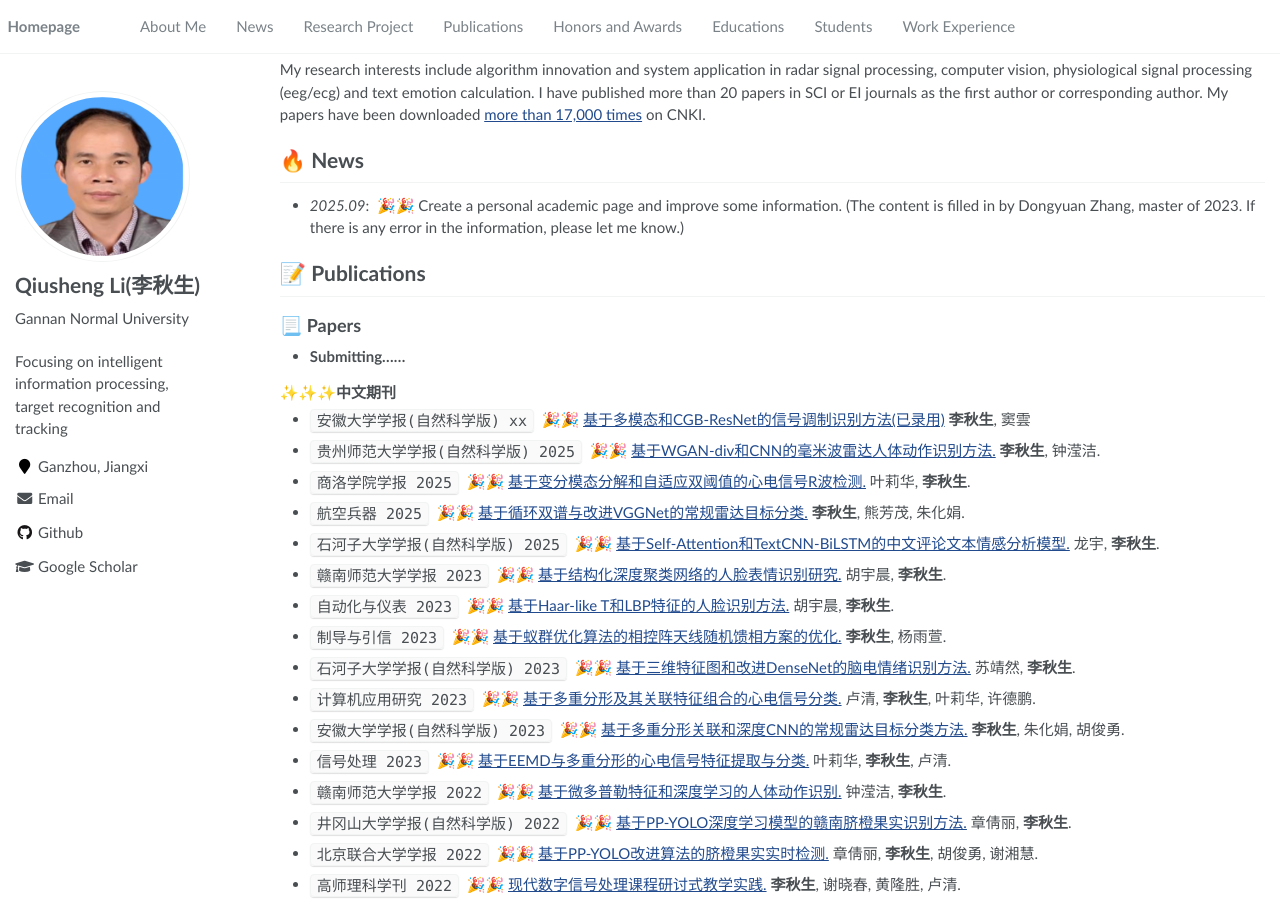
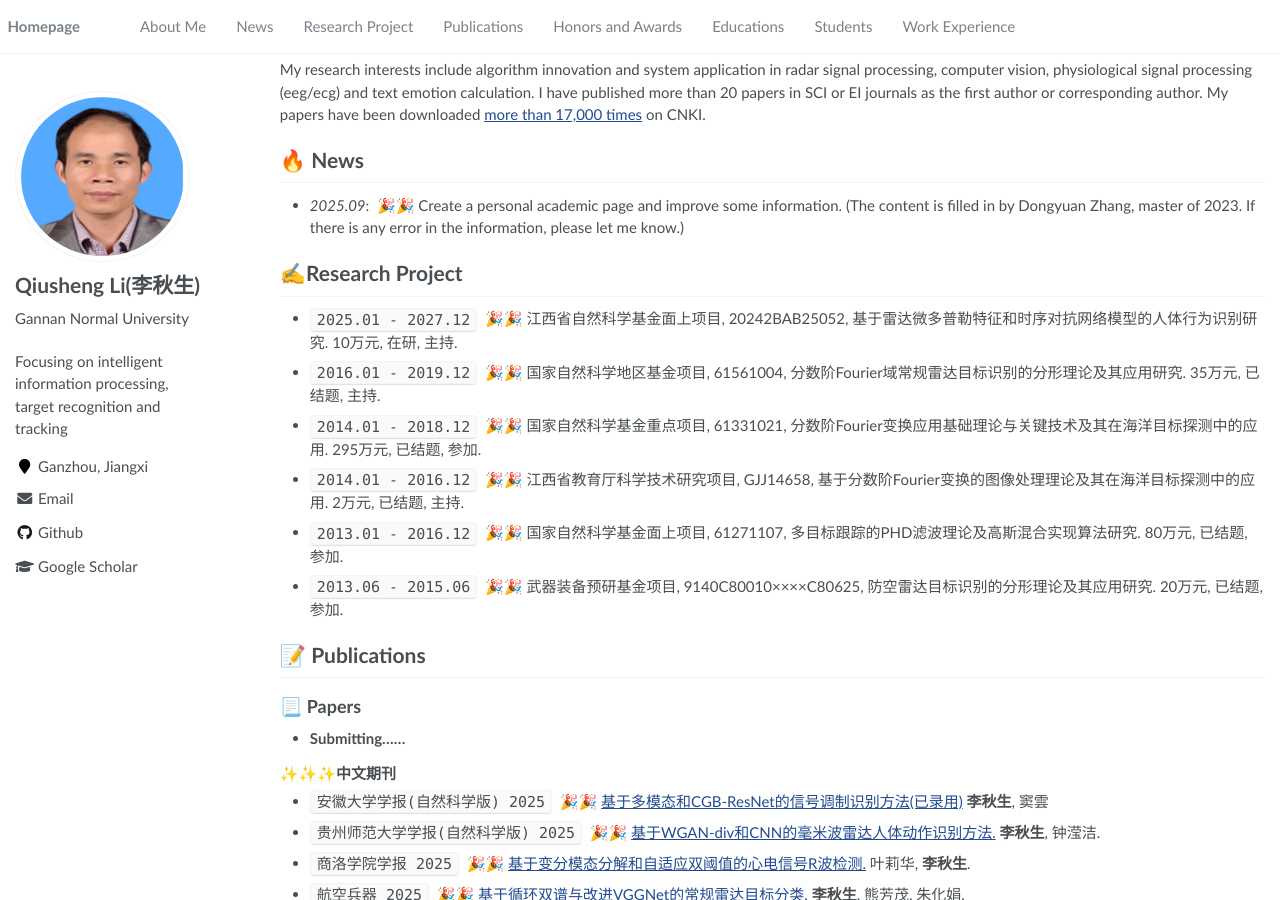
Before and after one commit to zhdongyuan/liqiusheng, a Jekyll site: the page built from _pages/about.md, in a window 1280 px wide and 900 px high, scrolled down 251 px. Built offline with Jekyll 4.4.1, drawn with Linux system fonts in a browser that asks for light colours; some of the changed text lies outside the part shown.

Commit message:
Update about.md

```diff
--- a/_pages/about.md
+++ b/_pages/about.md
@@ -29,6 +29,14 @@ My research interests include algorithm innovation and system application in rad
 
 - *2025.09*: &nbsp;🎉🎉 Create a personal academic page and improve some information. (The content is filled in by Dongyuan Zhang, master of 2023. If there is any error in the information, please let me know.)
 
+# ✍️Research Project
+
+- ``2025.01 - 2027.12`` &nbsp;🎉🎉 江西省自然科学基金面上项目, 20242BAB25052, 基于雷达微多普勒特征和时序对抗网络模型的人体行为识别研究. 10万元, 在研, 主持.
+- ``2016.01 - 2019.12`` &nbsp;🎉🎉 国家自然科学地区基金项目, 61561004, 分数阶Fourier域常规雷达目标识别的分形理论及其应用研究. 35万元, 已结题, 主持.
+- ``2014.01 - 2018.12`` &nbsp;🎉🎉 国家自然科学基金重点项目, 61331021, 分数阶Fourier变换应用基础理论与关键技术及其在海洋目标探测中的应用. 295万元, 已结题, 参加.
+- ``2014.01 - 2016.12`` &nbsp;🎉🎉 江西省教育厅科学技术研究项目, GJJ14658, 基于分数阶Fourier变换的图像处理理论及其在海洋目标探测中的应用. 2万元, 已结题, 主持.
+- ``2013.01 - 2016.12`` &nbsp;🎉🎉 国家自然科学基金面上项目, 61271107, 多目标跟踪的PHD滤波理论及高斯混合实现算法研究. 80万元, 已结题, 参加.
+- ``2013.06 - 2015.06`` &nbsp;🎉🎉 武器装备预研基金项目, 9140C80010××××C80625, 防空雷达目标识别的分形理论及其应用研究. 20万元, 已结题, 参加.
 
 # 📝 Publications
 ## 📃 Papers
@@ -37,7 +45,7 @@ My research interests include algorithm innovation and system application in rad
 
 ### ✨✨✨**中文期刊**
 
-- ``安徽大学学报(自然科学版) xx`` &nbsp;🎉🎉 [基于多模态和CGB-ResNet的信号调制识别方法(已录用)]() **李秋生**, 窦雲
+- ``安徽大学学报(自然科学版) 2025`` &nbsp;🎉🎉 [基于多模态和CGB-ResNet的信号调制识别方法(已录用)]() **李秋生**, 窦雲
 - ``贵州师范大学学报(自然科学版) 2025`` &nbsp;🎉🎉 [基于WGAN-div和CNN的毫米波雷达人体动作识别方法.](https://kns.cnki.net/kcms2/article/abstract?v=Ut-mckhA-RvolEXEbsNg8hFlUmfUTREdJLi5euTnXAyGeiwBjCCfDJo_7_ApVAWh8Z_gAF7fQbD1tpHZnCjJWsXs6N-cnFwdqmoYwVp9VroQ6pG5B3irC3hGtPrmVnh75ilVTFBEHxANc2JflAUC8r5gTeFHKrbvDhgLEU6i1hlvxc0DtkBHNA==&uniplatform=NZKPT&language=CHS) **李秋生**, 钟滢洁.
 - ``商洛学院学报 2025`` &nbsp;🎉🎉 [基于变分模态分解和自适应双阈值的心电信号R波检测.](https://kns.cnki.net/kcms2/article/abstract?v=Ut-mckhA-RvolEXEbsNg8hFlUmfUTREdJLi5euTnXAz2RsrZqEnyr5DSqxlx-hocdfryxWc_y9mnLP4F4h7djvrFNlAQjqxOt7kNjZRizNq3Xrszlm_cLroo5hd_Ij0i-s7OBU22GVC_IEpmMnU27ECaZB9Vn1nAy25T-8QLnXd0wr_xFputQA==&uniplatform=NZKPT&language=CHS) 叶莉华, **李秋生**.
 - ``航空兵器 2025`` &nbsp;🎉🎉 [基于循环双谱与改进VGGNet的常规雷达目标分类.](https://kns.cnki.net/kcms2/article/abstract?v=Ut-mckhA-RuUstZANEEn-uENpYkDY2AXswKvhsSYG7qAacJ1Ir7uxER1SIsyVKErI5V1sRKFw7pOnG74F6pgJLoG1Ixsh74RpOxdtq4lwbJvd7CWOUTFyd5O_sq2yxOzFIJWNbqoVyduj3BXmfjgp97NzqPjWV2zJZtzXGjvBJNTPaYmZJmBow==&uniplatform=NZKPT&language=CHS) **李秋生**, 熊芳茂, 朱化娟.
@@ -177,16 +185,39 @@ My research interests include algorithm innovation and system application in rad
 # 🧑‍🎓 Students
 ## Research Center of Intelligent Control Engineering Technology(智能控制工程技术研究中心)🔎
 ### Reading🌟🌟🌟
-- *2025*: **Recruiting**
-- *2024*: **👩‍🎓Gan Pingan(甘平安)**, **👨‍🎓Peng Yujia(彭雨佳)**, **👨‍🎓Guo Yuanhui(郭远辉)**
-- *2023*: **👨‍🎓Zhang Dongyuan(张东园)**, **👨‍🎓Xiong Fangmao(熊芳茂)**
+
+#### *2024*
+- **👩‍🎓Gan Pingan(甘平安)**
+- **👨‍🎓Peng Yujia(彭雨佳)**
+- **👨‍🎓Guo Yuanhui(郭远辉)**
+
+#### *2023*
+- **👨‍🎓Zhang Dongyuan(张东园)**
+- **👨‍🎓Xiong Fangmao(熊芳茂)**
 
 ### Graduated✨✨✨
-- *2022*: **👨‍🎓Dou Yun(窦雲)**, **👩‍🎓Luo Xiaoyu(罗小玉)**, **👩‍🎓Long Yu(龙宇)**
-- *2021*: **👩‍🎓Zhu Huajuan(朱化娟)**, **👨‍🎓Hu Yuchen(胡宇晨)**
-- *2020*: **👩‍🎓Ye Lihua(叶莉华)**, **👩‍🎓Su Jingran(苏靖然)**, **👩‍🎓Zhong Yingjie(钟滢洁)**
-- *2019*: **👩‍🎓Zhang Qianli(章倩丽)**, **👨‍🎓Hu Junyong(胡俊勇)**
-- *2017*: **👩‍🎓Zhang Huaxia(张华霞)**, **👨‍🎓Chen Mingzhen(陈明真)**
+
+#### *2022*
+- **👨‍🎓Dou Yun(窦雲)：内蒙古银行股份有限公司**
+- **👩‍🎓Luo Xiaoyu(罗小玉)：东华理工大学**
+- **👩‍🎓Long Yu(龙宇)：中国铁塔股份有限公司**
+
+#### *2021*
+- **👩‍🎓Zhu Huajuan(朱化娟)：杭州筹图科技有限公司**
+- **👨‍🎓Hu Yuchen(胡宇晨)：江西工程学院**
+
+#### *2020*
+- **👩‍🎓Ye Lihua(叶莉华)：南昌理工学院**
+- **👩‍🎓Su Jingran(苏靖然)：山东现代学院 ➡️ 山东服装职业学院**
+- **👩‍🎓Zhong Yingjie(钟滢洁)：萍乡市安源红色资源发展保护中心**
+
+#### *2019*
+- **👩‍🎓Zhang Qianli(章倩丽)：赣东学院**
+- **👨‍🎓Hu Junyong(胡俊勇)：奥克斯集团有限公司**
+
+#### *2017*:
+- **👩‍🎓Zhang Huaxia(张华霞)：西北工业大学博士, 现工作单位：山东农业大学**
+- **👨‍🎓Chen Mingzhen(陈明真)：福州大学读博士, 现工作单位：福建阳光学院**
 
 # 💻 Work Experience
 
```
